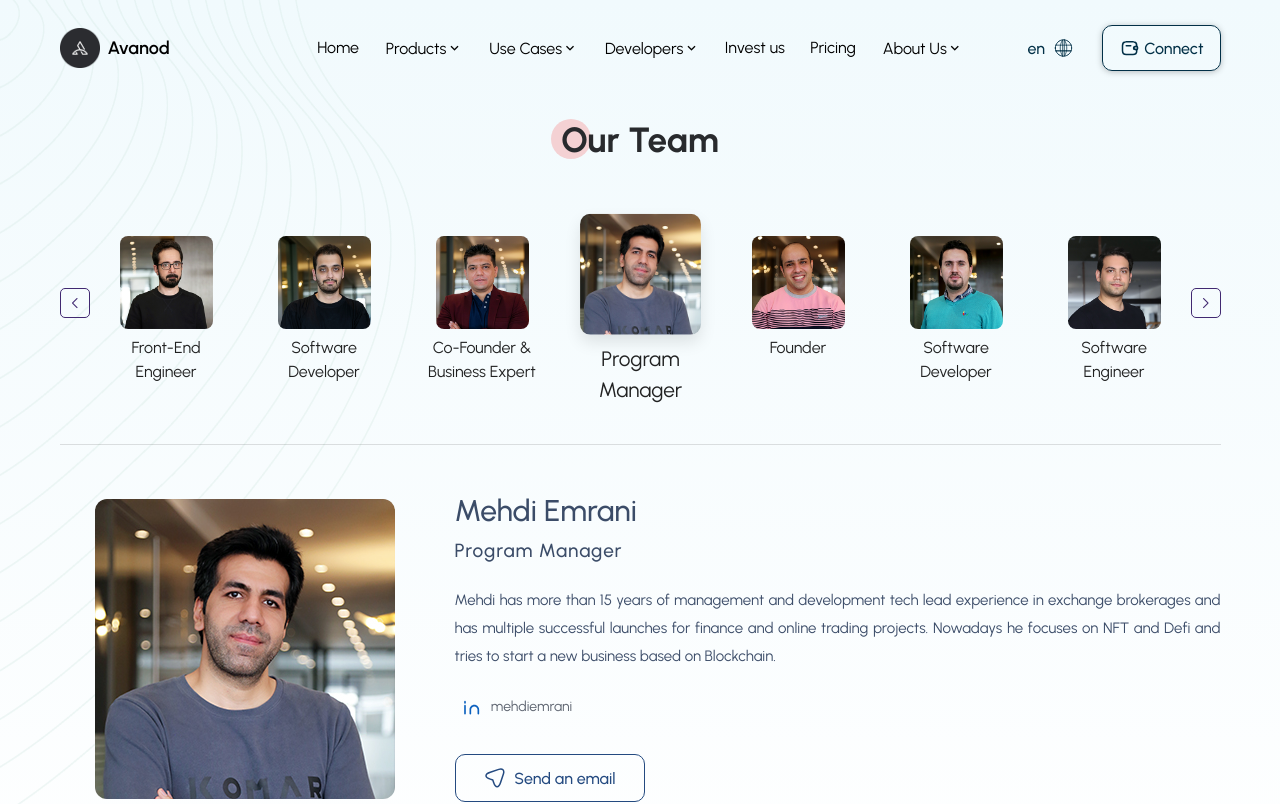
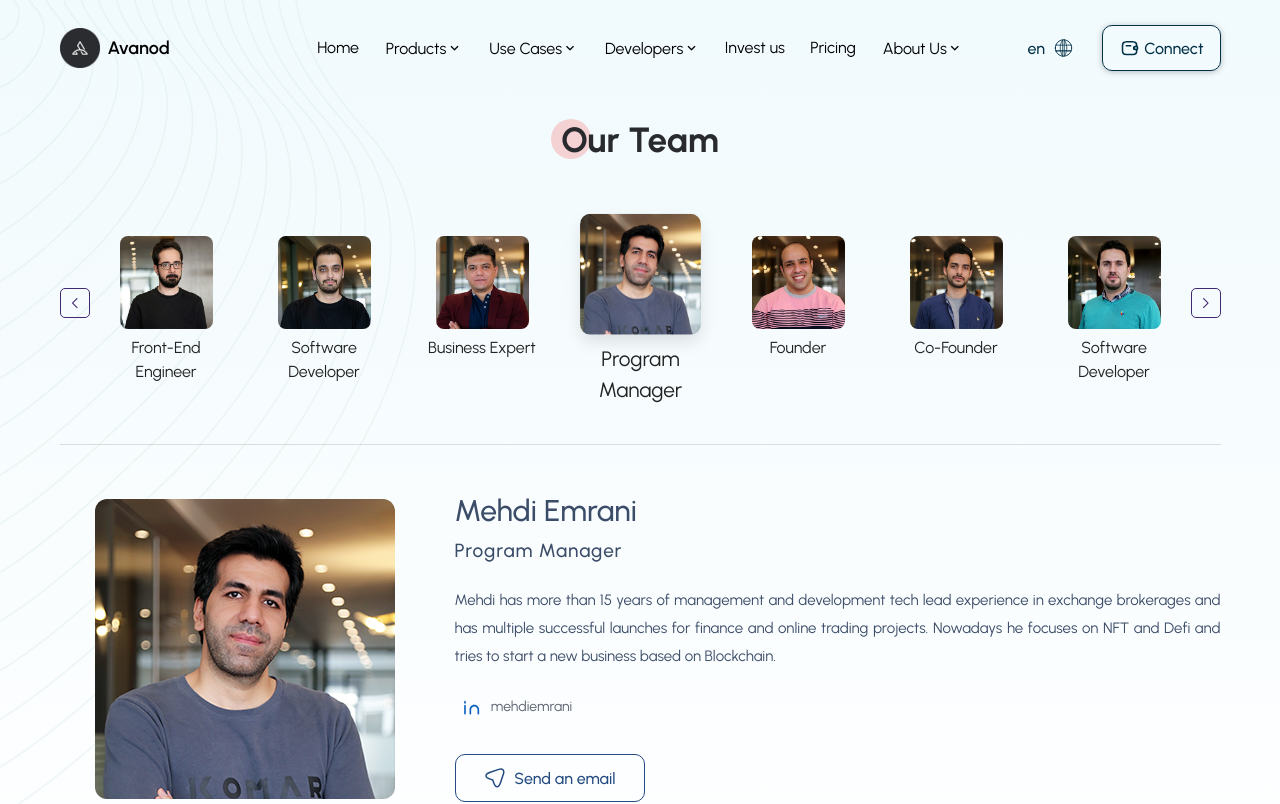
Before and after one commit to BlackBoot-io/Site, a Nuxt app: page /team in a window 1280 px wide. Shown: the top 804 px of the page. Built offline with nearby package versions, Linux system fonts and the light colour scheme.

Commit message:
Change Team Title

```diff
--- a/pages/team.vue
+++ b/pages/team.vue
@@ -80,6 +80,16 @@ export default {
         }
       },
       {
+        name: 'Mohammad Mokhtari',
+        role: 'Co-Founder',
+        description: "Mohammad began his career as a Full-stack developer. Eventually, he seized the opportunity to lead teams and products to success. He worked on several successful projects as a developer and technical team leader. These days, he focuses on the blockchain tech and keeps learning more and more about it.",
+        avatar: require('../static/img/team/mokhtari.jpg'),
+        email: '',
+        socials: {
+          linkedin: "https://www.linkedin.com/in/mohammadmokhtari",
+        }
+      },
+      {
         name: 'Shahrooz Bazrafshan',
         role: 'Software Developer',
         description: "Shahrooz is a developer since 2014 and started to grow with every line of code and study meanwhile. right now he is focusing on web3 and blockchain technologies.",
@@ -97,16 +107,6 @@ export default {
         email: '',
         socials: {
           linkedin: "https://www.linkedin.com/in/navidmontazeripour",
-        }
-      },
-      {
-        name: 'Mohammad Mokhtari',
-        role: 'Co-Founder',
-        description: "Mohammad began his career as a Full-stack developer. Eventually, he seized the opportunity to lead teams and products to success. He worked on several successful projects as a developer and technical team leader. These days, he focuses on the blockchain tech and keeps learning more and more about it.",
-        avatar: require('../static/img/team/mokhtari.jpg'),
-        email: '',
-        socials: {
-          linkedin: "https://www.linkedin.com/in/mohammadmokhtari",
         }
       },
       {
@@ -134,7 +134,7 @@ export default {
       },
       {
         name: 'Esmaeil Rastipour',
-        role: 'Co-Founder & Business Expert',
+        role: 'Business Expert',
         description: "Lorem ipsum dolor sit amet, consectetur adipiscing elit. Felis imperdiet egestas leo ligula interdum. Neque dolor lectus sit.Lorem ipsum dolor sit amet, consectetur adipiscing elit. Felis imperdiet.",
         avatar: require('../static/img/team/rastipour.jpg'),
         email: '',
```
